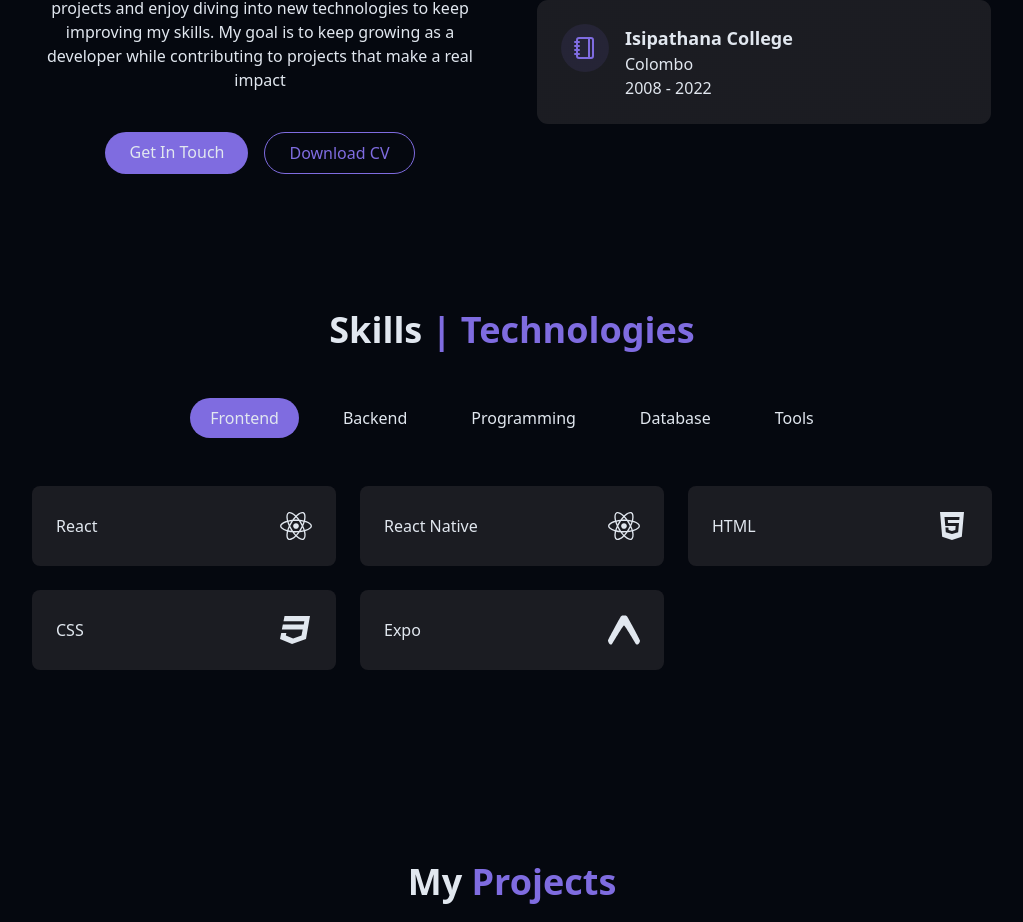
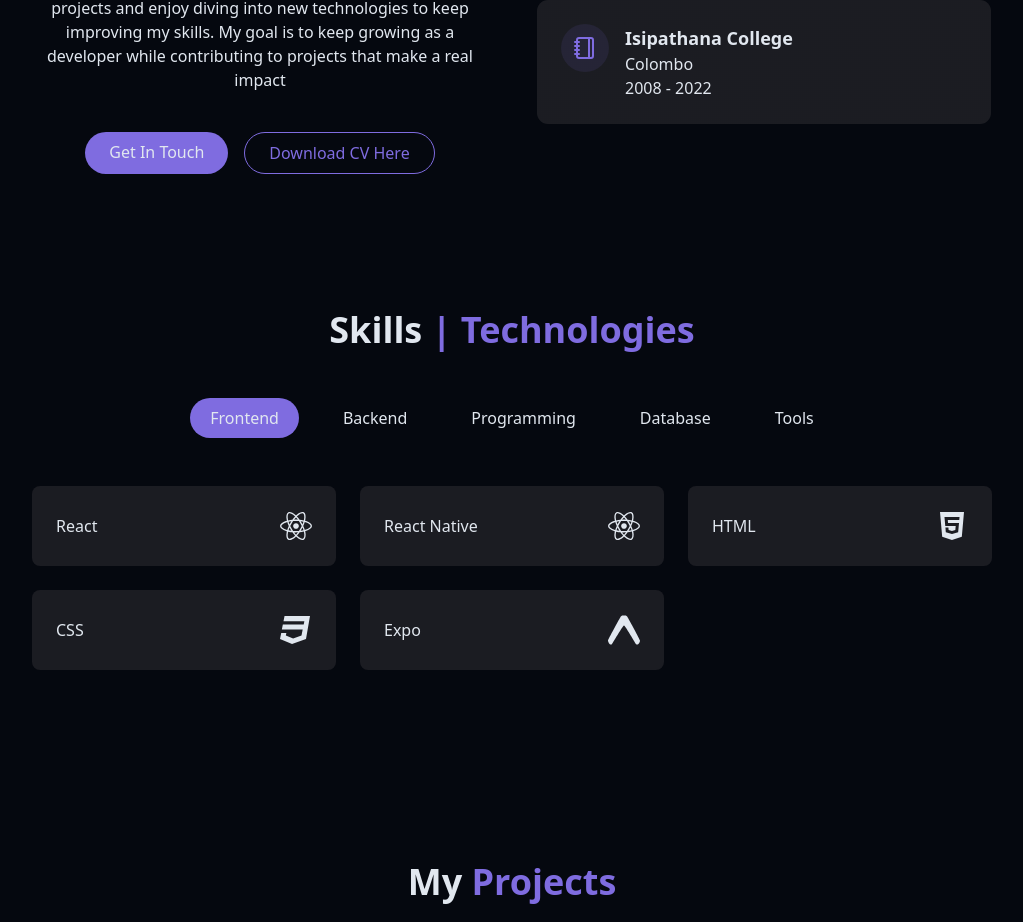
Before and after one commit to SienthHansaja/Portfolio, a React (Vite) app: page / in a window 1280 px wide. Shown: the part 1128-2050 px from the top of the page, without its empty margins (128-1151 px from the left). Built offline with nearby package versions, Linux system fonts and the light colour scheme.

Commit message:
CV change

```diff
--- a/src/components/AboutMe.jsx
+++ b/src/components/AboutMe.jsx
@@ -26,7 +26,7 @@
                     <a href="#contact" className='cosmic-button'> Get In Touch</a>
 
                     <a href="/Sineth-Hansaja.pdf" className='px-6 py-2 rounded-full border border-primary text-primary hover:bg-primary/10 transition-colors duration-300' download>
-                    Download CV
+                    Download CV Here
                     </a>
                 </div>
 
```
